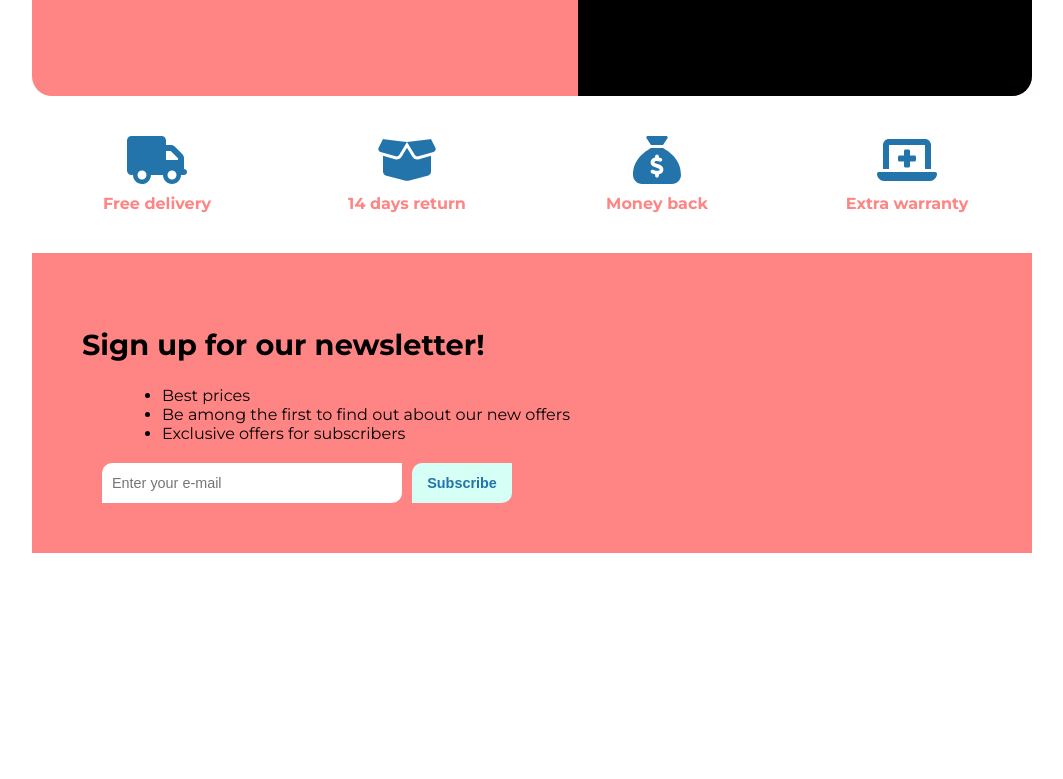
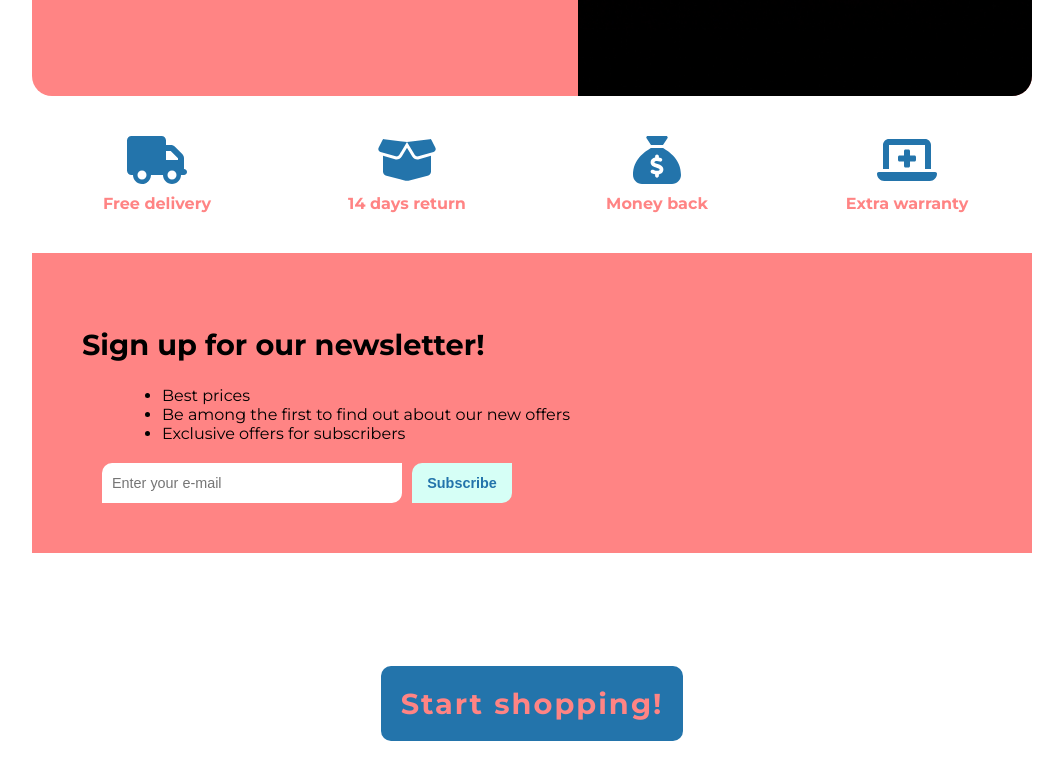
Before and after one commit to savawebdev/shopping-cart, a React (Create React App) app: page / in a window 1280 px wide. Shown: the part 378-1157 px from the top of the page, without its empty margins (108-1171 px from the left). Before the commit the page ends 939 px from the top, so only its background shows below. Built offline with nearby package versions, Linux system fonts and the light colour scheme; a web font is replaced by a local one.

Commit message:
Added StoreCTA component

```diff
--- /dev/null
+++ b/src/components/Home/StoreCTA/StoreCTA.js
@@ -0,0 +1,11 @@
+import styles from "./StoreCTA.module.css";
+
+const StoreCTA = () => {
+  return (
+    <div className={styles["home-brand"]}>
+      <a href="/store>">Start shopping!</a>
+    </div>
+  );
+};
+
+export default StoreCTA;
--- /dev/null
+++ b/src/components/Home/StoreCTA/StoreCTA.module.css
@@ -0,0 +1,26 @@
+.home-brand {
+  align-items: center;
+  display: flex;
+  justify-content: center;
+  height: 300px;
+  margin-inline: auto;
+  max-width: 1000px;
+}
+
+.home-brand > a {
+  background-color: var(--clr-blue);
+  border-radius: 10px;
+  color: var(--clr-coral);
+  font-size: 1.8rem;
+  font-weight: bold;
+  letter-spacing: 2px;
+  padding: 20px;
+  text-decoration: none;
+  transition: all 0.4s ease;
+}
+
+.home-brand > a:hover {
+  background-color: var(--clr-coral);
+  color: var(--clr-blue);
+  padding: 30px;
+}
--- a/src/components/Pages/Home.js
+++ b/src/components/Pages/Home.js
@@ -1,5 +1,6 @@
 import { Fragment } from "react";
 import Benefits from "../Home/Benefits/Benefits";
+import StoreCTA from "../Home/StoreCTA/StoreCTA";
 import NewsletterCTA from "../Home/NewsletterCTA/NewsletterCTA";
 import PromoBanner from "../Home/PromoBanner/PromoBanner";
 
@@ -9,6 +10,7 @@ const Home = () => {
       <PromoBanner />
       <Benefits />
       <NewsletterCTA />
+      <StoreCTA />
     </Fragment>
   );
 };
```
